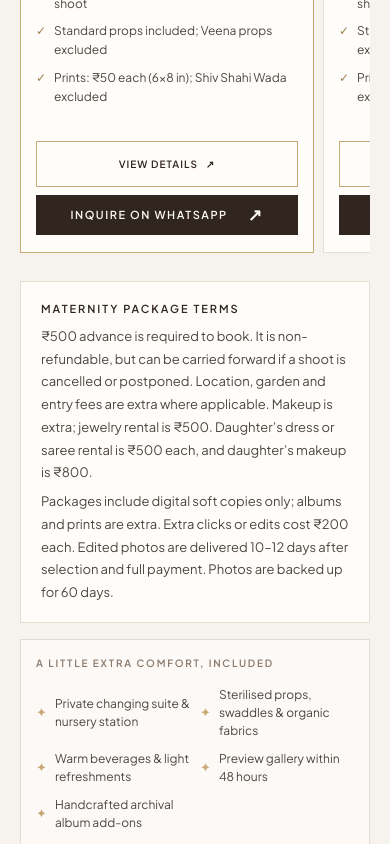
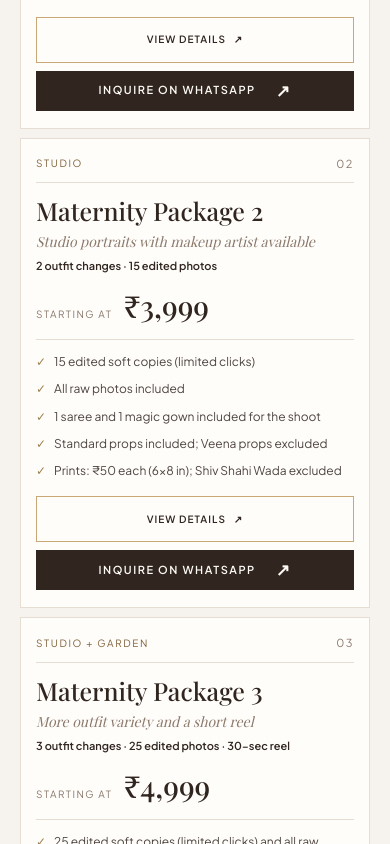
Before and after one commit to ShindeR22/Landing-page, a Next.js app: page / in a window 390 px wide. Shown: the part 4200-5044 px from the top of the page. Built offline with nearby package versions, Linux system fonts and the light colour scheme; a web font is replaced by a local one.

Commit message:
feat: enhance maternity package details and layout; improve package card presentation and sorting

```diff
--- a/src/app/globals.css
+++ b/src/app/globals.css
@@ -804,10 +804,17 @@ button {
   font: 500 25px/1.2 var(--serif);
 }
 .package-note {
-  min-height: 29px;
+  min-height: 42px;
   margin: 0;
   color: var(--taupe);
   font: italic 14px var(--serif);
+}
+.package-difference {
+  margin: 9px 0 0;
+  color: var(--espresso);
+  font-size: 11px;
+  font-weight: 600;
+  line-height: 1.55;
 }
 .package-price {
   display: flex;
@@ -1716,6 +1723,9 @@ button {
   .package-card {
     padding: 18px 15px;
   }
+  .package-grid-maternity {
+    grid-template-columns: repeat(2, minmax(0, 1fr));
+  }
   .package-card h3 {
     font-size: 23px;
   }
@@ -1995,6 +2005,9 @@ button {
     grid-template-columns: 1fr;
     gap: 9px;
   }
+  .package-grid-maternity {
+    grid-template-columns: 1fr;
+  }
   .package-grid-horizontal {
     grid-auto-columns: 84%;
     grid-template-columns: none;
@@ -2024,6 +2037,9 @@ button {
   }
   .package-note {
     min-height: 0;
+  }
+  .package-difference {
+    margin-top: 6px;
   }
   .package-price {
     flex-direction: row;
--- a/src/components/packages.tsx
+++ b/src/components/packages.tsx
@@ -1,7 +1,15 @@
 import { experiencePackages } from "@/data/atelier";
 import { SectionHeading } from "@/components/section-heading";
-import { PackageCarousel } from "@/components/package-carousel";
 import { PackageDetails } from "@/components/package-details";
+
+const maternityHighlights: Record<string, { setting: string; bestFor: string; difference: string }> = {
+  "Maternity Package 1": { setting: "Studio + Garden", bestFor: "A lower-cost mix of indoor and outdoor portraits", difference: "2 outfit changes · 15 edited photos" },
+  "Maternity Package 2": { setting: "Studio", bestFor: "Studio portraits with makeup artist available", difference: "2 outfit changes · 15 edited photos" },
+  "Maternity Package 3": { setting: "Studio + Garden", bestFor: "More outfit variety and a short reel", difference: "3 outfit changes · 25 edited photos · 30-sec reel" },
+  "Maternity Package 4": { setting: "Shiv Shahi Wada", bestFor: "A heritage location session", difference: "1 outfit change · 20 edited photos · 1-min reel" },
+  "Maternity Package 5": { setting: "Wada + Studio + Garden", bestFor: "All three settings in one session", difference: "3 outfit changes · 30 edited photos · 1-min reel" },
+  "Maternity Package 6": { setting: "Weekday home session", bestFor: "A weekday shoot at home", difference: "2 outfit changes · 20 edited photos · 30-sec reel" },
+};
 
 function PackageCard({
   item,
@@ -10,19 +18,22 @@ function PackageCard({
   item: (typeof experiencePackages)[number];
   index: number;
 }) {
+  const packageNumber = Number(item.name.match(/\d+$/)?.[0] ?? index + 1);
   const whatsappMessage = `Hello Magic Vision Photography, I am interested in your ${item.name} package. Please share the details and availability.`;
   const whatsappUrl = `https://wa.me/917558250015?text=${encodeURIComponent(whatsappMessage)}`;
+  const maternityHighlight = maternityHighlights[item.name];
 
   return (
     <article
-      className={`package-card ${index === 0 ? "package-card-featured" : ""}`}
+      className="package-card"
     >
       <div className="package-card-top">
-        <span className="package-mood">{item.mood}</span>
-        <span className="package-index">0{index + 1}</span>
+        <span className="package-mood">{maternityHighlight?.setting ?? item.mood}</span>
+        <span className="package-index">{String(packageNumber).padStart(2, "0")}</span>
       </div>
       <h3>{item.name}</h3>
-      <p className="package-note">{item.note}</p>
+      <p className="package-note">{maternityHighlight?.bestFor ?? item.note}</p>
+      {maternityHighlight && <p className="package-difference">{maternityHighlight.difference}</p>}
       <div className="package-price">
         <span>
           {item.price === "Enquire for pricing"
@@ -48,7 +59,7 @@ function PackageCard({
             price={item.price}
             note={item.note}
             includes={item.includes}
-            imageSrc={`/images/maternity-package-${index + 1}.webp`}
+            imageSrc={`/images/maternity-package-${packageNumber}.webp`}
           />
         )}
         <a
@@ -76,16 +87,23 @@ export function Packages() {
           <SectionHeading
             eyebrow="Transparent atelier pricing"
             title="Curated photoshoot experiences"
-            description="Thoughtful sessions at our climate-safe studio or a beautiful outdoor location across Pune and PCMC."
+            description="Choose a studio, garden, heritage Wada or weekday home session. Compare the setting, outfit changes, edited photos and reel in each package."
           />
           <a className="text-link" href="#book">
-            Compare packages <span aria-hidden="true">↓</span>
+            Need help choosing? <span aria-hidden="true">↓</span>
           </a>
         </div>
         {packageGroups.map((group) => {
           const items = experiencePackages.filter(
             (item) => item.group === group,
           );
+          if (group === "Maternity Photography") {
+            items.sort((a, b) => {
+              const priceA = Number(a.price.replace(/[^\d]/g, "")) || Infinity;
+              const priceB = Number(b.price.replace(/[^\d]/g, "")) || Infinity;
+              return priceA - priceB;
+            });
+          }
           const cards = items.map((item, index) => (
             <PackageCard key={item.name} item={item} index={index} />
           ));
@@ -93,11 +111,7 @@ export function Packages() {
           return (
             <div className="package-group" key={group}>
               <h3 className="package-group-title">{group}</h3>
-              {group === "Maternity Photography" ? (
-                <PackageCarousel>{cards}</PackageCarousel>
-              ) : (
-                <div className="package-grid">{cards}</div>
-              )}
+              <div className={`package-grid ${group === "Maternity Photography" ? "package-grid-maternity" : ""}`}>{cards}</div>
               {group === "Maternity Photography" && (
                 <div className="package-terms">
                   <p className="eyebrow">Maternity package terms</p>
@@ -120,14 +134,10 @@ export function Packages() {
           );
         })}
         <div className="amenities-panel">
-          <p className="eyebrow">A little extra comfort, included</p>
-          <div className="amenities-grid">
-            <span>Private changing suite & nursery station</span>
-            <span>Sterilised props, swaddles & organic fabrics</span>
-            <span>Warm beverages & light refreshments</span>
-            <span>Preview gallery within 48 hours</span>
-            <span>Handcrafted archival album add-ons</span>
-          </div>
+          <p className="eyebrow">Planning a studio session?</p>
+          <p className="amenities-note">
+            Please ask us to confirm changing space, nursery setup, prop and fabric cleaning, refreshments and preview gallery timing when you enquire. Availability and delivery timing can vary by session.
+          </p>
           <p className="amenities-note">
             Custom location sessions across Hinjawadi, Baner, Wakad, Viman Nagar
             and PCMC are available by request.
```
